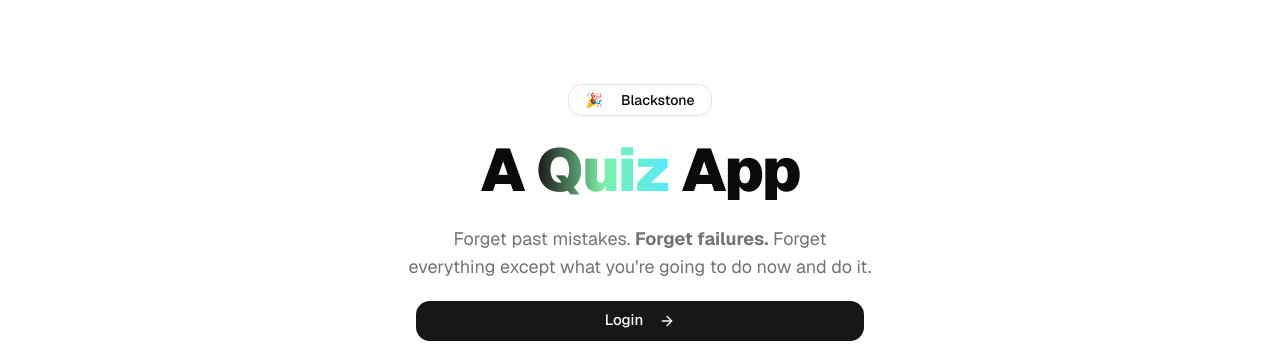
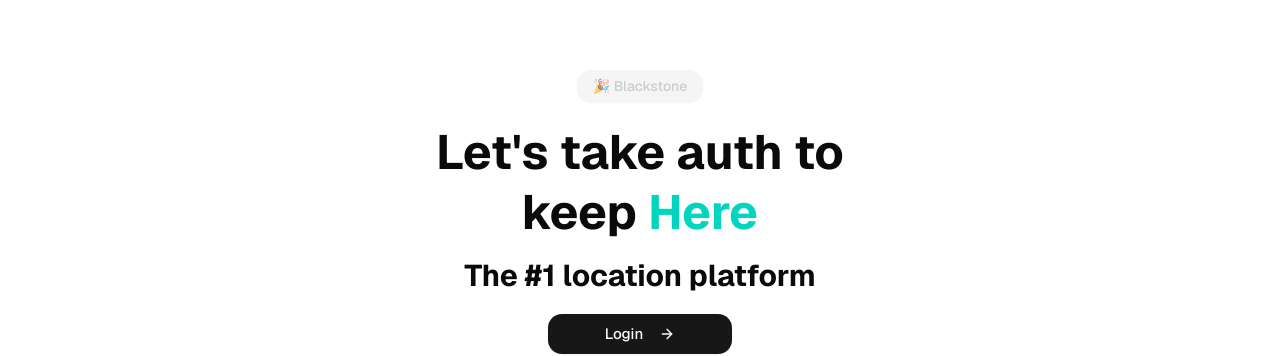
Before and after one commit to Darkrove/blackstone, a Next.js app: page / in a window 1280 px wide. Shown: the part 220-576 px from the top of the page. Built offline with nearby package versions, Linux system fonts and the light colour scheme; no server answers.

Commit message:
added shiny text and star border component

```diff
--- a/src/app/(marketing)/page.tsx
+++ b/src/app/(marketing)/page.tsx
@@ -4,6 +4,8 @@
 import { cn, nFormatter } from "@/lib/utils";
 import { buttonVariants } from "@/components/ui/button";
 import { Icons } from "@/components/shared/icons";
+import ShinyText from "@/components/animation/shiny-text";
+import StarBorder from "@/components/animation/star-border";
 
 export default function Home() {
   return (
@@ -11,28 +13,21 @@
       <div className="relative flex w-full items-center justify-center overflow-hidden rounded-lg bg-background p-8 sm:p-20">
         <div className="flex max-w-screen-md flex-col items-center gap-5 text-center">
           <Link
-          href="https://next-saas-stripe-starter.vercel.app/"
+            href="https://blackstone-here.vercel.app/"
             className={cn(
-            buttonVariants({ variant: "outline", size: "sm", rounded: "xl" }),
+              buttonVariants({ variant: "secondary", size: "sm", rounded: "xl" }),
               "px-4",
             )}
             target="_blank"
           >
-          <span className="mr-3">🎉</span> Blackstone
+            <ShinyText text="🎉 Blackstone" disabled={false} speed={5} className='text-white dark:text-black'/>
           </Link>
-
-        <h1 className="text-balance font-satoshi text-[40px] font-black leading-[1.15] tracking-tight sm:text-5xl md:text-6xl md:leading-[1.15]">
-          A{" "}
-          <span className="bg-gradient-to-r from-primary via-green-300 to-cyan-300 bg-clip-text text-transparent">
-            Quiz
-          </span>{" "}
-          App
+          <div className="space-y-4">
+            <h1 className="text-3xl md:text-4xl lg:text-5xl font-bold leading-tight">
+              Let&apos;s take auth to <br /> keep <span className="text-teal-400">Here</span>
             </h1>
-
-        <p className="max-w-2xl text-balance text-muted-foreground sm:text-lg">
-          Forget past mistakes. <b>Forget failures.</b> Forget everything
-          except what you&apos;re going to do now and do it.
-        </p>
+            <h2 className="text-2xl md:text-3xl font-bold">The #1 location platform</h2>
+          </div>
 
           <div className="flex w-full flex-col items-center justify-center space-x-0 space-y-3 px-5 sm:flex-row sm:space-x-3 sm:space-y-0 sm:px-10 lg:px-28">
             <Link
--- /dev/null
+++ b/src/components/animation/shiny-text.tsx
@@ -0,0 +1,21 @@
+interface ShinyTextProps {
+    text: string;
+    disabled?: boolean;
+    speed?: number;
+    className?: string;
+}
+
+const ShinyText: React.FC<ShinyTextProps> = ({ text, disabled = false, speed = 5, className = '' }) => {
+    const animationDuration = `${speed}s`;
+
+    return (
+        <div
+            className={`shiny-text ${disabled ? 'disabled' : ''} ${className}`}
+            style={{ animationDuration }}
+        >
+            {text}
+        </div>
+    );
+};
+
+export default ShinyText;
--- /dev/null
+++ b/src/components/animation/star-border.tsx
@@ -0,0 +1,43 @@
+import React from "react";
+
+type StarBorderProps<T extends React.ElementType> =
+  React.ComponentPropsWithoutRef<T> & {
+    as?: T;
+    className?: string;
+    children?: React.ReactNode;
+    color?: string;
+    speed?: React.CSSProperties['animationDuration'];
+  }
+
+const StarBorder = <T extends React.ElementType = "button">({
+  as,
+  className = "",
+  color = "white",
+  speed = "6s",
+  children,
+  ...rest
+}: StarBorderProps<T>) => {
+  const Component = as || "button";
+
+  return (
+    <Component className={`star-border-container ${className}`} {...rest}>
+      <div
+        className="border-gradient-bottom"
+        style={{
+          background: `radial-gradient(circle, ${color}, transparent 10%)`,
+          animationDuration: speed,
+        }}
+      ></div>
+      <div
+        className="border-gradient-top"
+        style={{
+          background: `radial-gradient(circle, ${color}, transparent 10%)`,
+          animationDuration: speed,
+        }}
+      ></div>
+      <div className="inner-content">{children}</div>
+    </Component>
+  );
+};
+
+export default StarBorder;
--- a/src/styles/globals.css
+++ b/src/styles/globals.css
@@ -120,3 +120,97 @@
     @apply bg-background text-foreground;
   }
 }
+
+.shiny-text {
+  color: #b5b5b5a4; /* Adjust this color to change intensity/style */
+  background: linear-gradient(
+    120deg,
+    rgba(255, 255, 255, 0) 40%,
+    rgba(255, 255, 255, 0.8) 50%,
+    rgba(255, 255, 255, 0) 60%
+  );
+  background-size: 200% 100%;
+  -webkit-background-clip: text;
+  background-clip: text;
+  display: inline-block;
+  animation: shine 5s linear infinite;
+}
+
+@keyframes shine {
+  0% {
+    background-position: 100%;
+  }
+  100% {
+    background-position: -100%;
+  }
+}
+
+.shiny-text.disabled {
+  animation: none;
+}
+
+.star-border-container {
+  display: inline-block;
+  padding: 1px 0;
+  position: relative;
+  border-radius: 20px;
+  overflow: hidden;
+}
+
+.border-gradient-bottom {
+  position: absolute;
+  width: 300%;
+  height: 50%;
+  opacity: 0.7;
+  bottom: -11px;
+  right: -250%;
+  border-radius: 50%;
+  animation: star-movement-bottom linear infinite alternate;
+  z-index: 0;
+}
+
+.border-gradient-top {
+  position: absolute;
+  opacity: 0.7;
+  width: 300%;
+  height: 50%;
+  top: -10px;
+  left: -250%;
+  border-radius: 50%;
+  animation: star-movement-top linear infinite alternate;
+  z-index: 0;
+}
+
+.inner-content {
+  position: relative;
+  background: linear-gradient(to bottom, #060606, #111);
+  border: 1px solid #222;
+  color: white;
+  font-size: 16px;
+  text-align: center;
+  padding: 16px 26px;
+  border-radius: 20px;
+  z-index: 1;
+}
+
+@keyframes star-movement-bottom {
+  0% {
+    transform: translate(0%, 0%);
+    opacity: 1;
+  }
+  100% {
+    transform: translate(-100%, 0%);
+    opacity: 0;
+  }
+}
+
+@keyframes star-movement-top {
+  0% {
+    transform: translate(0%, 0%);
+    opacity: 1;
+  }
+  100% {
+    transform: translate(100%, 0%);
+    opacity: 0;
+  }
+}
--- /dev/null
+++ b/tailwind.config.js
@@ -0,0 +1,30 @@
+module.exports = {
+  theme: {
+    extend: {
+      animation: {
+        'star-movement-bottom': 'star-movement-bottom linear infinite alternate',
+        'star-movement-top': 'star-movement-top linear infinite alternate',
+      },
+      keyframes: {
+        'star-movement-bottom': {
+          '0%': { transform: 'translate(0%, 0%)', opacity: '1' },
+          '100%': { transform: 'translate(-100%, 0%)', opacity: '0' },
+        },
+        'star-movement-top': {
+          '0%': { transform: 'translate(0%, 0%)', opacity: '1' },
+          '100%': { transform: 'translate(100%, 0%)', opacity: '0' },
+        },
+      },
+      keyframes: {
+        shine: {
+          '0%': { 'background-position': '100%' },
+          '100%': { 'background-position': '-100%' },
+        },
+      },
+      animation: {
+        shine: 'shine 5s linear infinite',
+      },
+    },
+  },
+  plugins: [],
+};
--- a/tsconfig.json
+++ b/tsconfig.json
@@ -24,6 +24,6 @@
       "contentlayer/generated": ["./.contentlayer/generated"]
     }
   },
-  "include": ["next-env.d.ts", "**/*.ts", "**/*.tsx", ".next/types/**/*.ts"],
+  "include": ["next-env.d.ts", "**/*.ts", "**/*.tsx", ".next/types/**/*.ts", "tailwind.config.js"],
   "exclude": ["node_modules"]
 }
```
Lines whose indentation alone changed are shown as unchanged.
